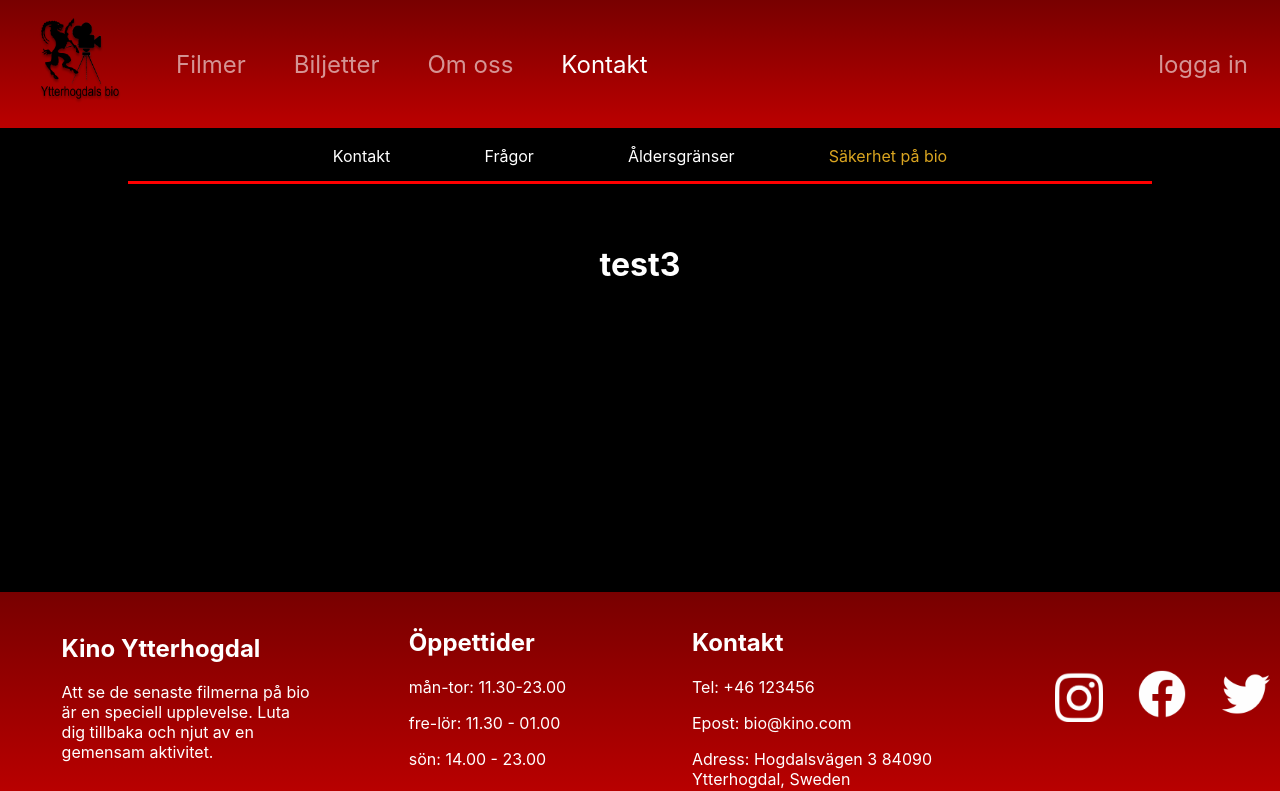
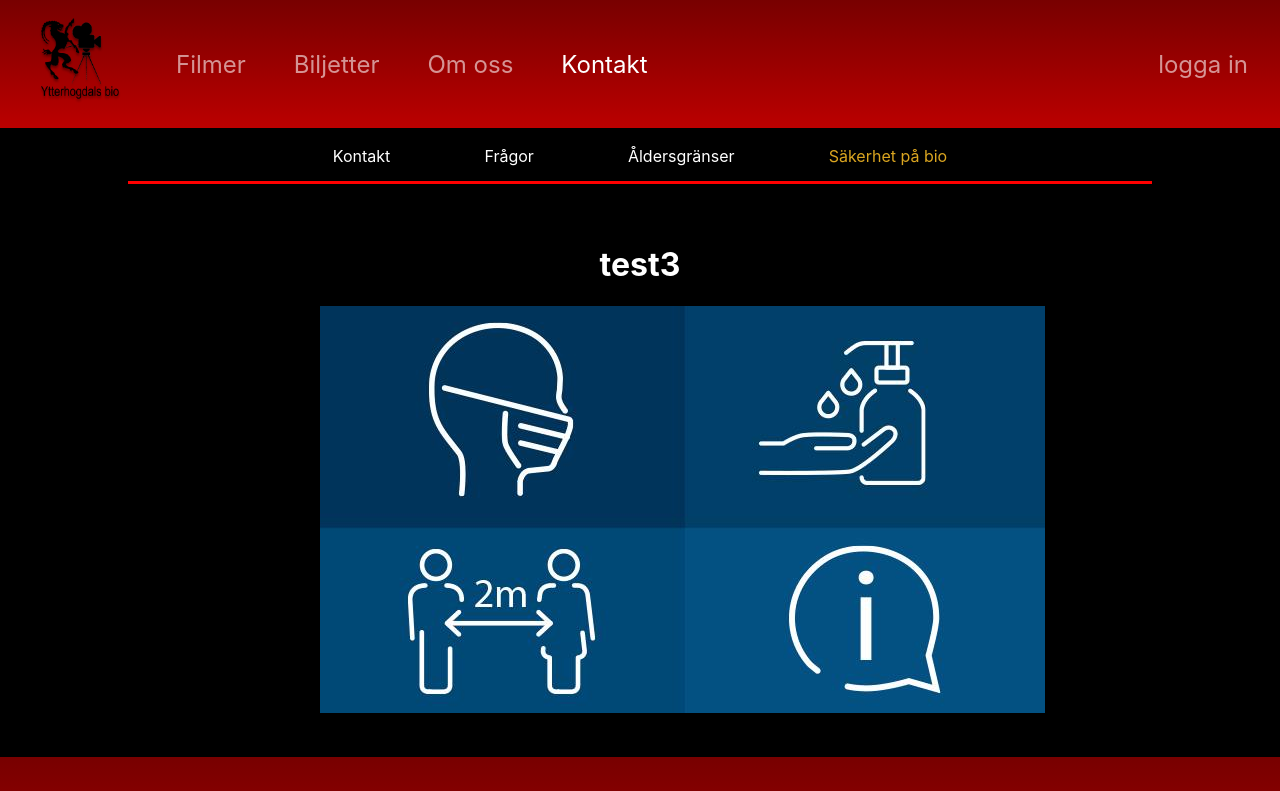
Before and after one commit to Nw84/KinoNextJS, a Next.js app: page /contact/safety in a window 1280 px wide. Shown: the top 791 px of the page. Built offline with nearby package versions, Linux system fonts and the light colour scheme.

Commit message:
Add some img

```diff
--- a/pages/contact/safety/index.js
+++ b/pages/contact/safety/index.js
@@ -8,6 +8,9 @@ function safety() {
         <div className={classes.aboutUsSpace}>
             <div className={classes.aboutUsItem}>
                 <h1>test3</h1>
+                <div className={classes.coronaImg}>
+                <img src='/corona.jpg' />
+            </div>
             </div>
         </div>
     </div>
--- a/styles/AboutUs.module.css
+++ b/styles/AboutUs.module.css
@@ -24,3 +24,7 @@
     margin: 0;
     width: 600px;
 }
+
+.coronaImg {
+    box-shadow: 0px 0px 15px 1px black;
+}
```
Also changed, not shown: public/corona.jpg (added).
